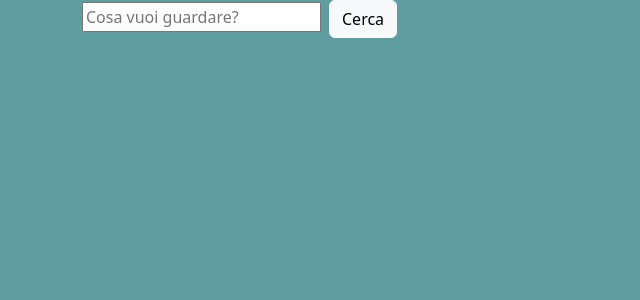
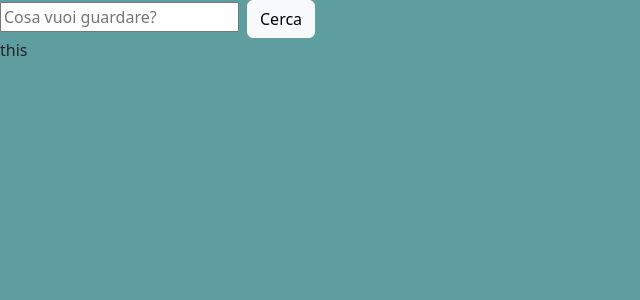
Before and after one commit to Danielateresa/vite-boolflix, a Vue app: page / in a window 1280 px wide. Shown: the top 300 px of the page, without its empty margins (0-640 px from the left). Built offline with nearby package versions, Linux system fonts and the light colour scheme.

Commit message:
Created Header and searchbox components

```diff
--- a/src/App.vue
+++ b/src/App.vue
@@ -1,24 +1,18 @@
 <script >
 import { store } from './store.js';
 import AppMain from './components/AppMain.vue';
+import AppHeader from './components/AppHeader.vue';
 export default {
   name: 'App',
   components: {
     AppMain,
+    AppHeader
   },
   data() {
     return {
       store
     }
-  },
-  /*methods: {
-    searchCaracters() {
-       console.log('search now');
-
-      console.log(this.store.query);
-    }
-  },*/
-
+  }
 }
 
 
@@ -26,7 +20,8 @@ export default {
 
 <template>
 
-  <AppMain @searchData="this.store.CallApi" />
+  <AppHeader />
+  <AppMain />
 
 </template>
 
--- /dev/null
+++ b/src/components/AppHeader.vue
@@ -0,0 +1,25 @@
+<script>
+import { store } from '../store.js';
+import SearchBox from './SearchBox.vue';
+export default {
+    name: 'AppHeader',
+    components: {
+        SearchBox,
+    },
+    data() {
+        return {
+            store
+        }
+    },
+
+}
+</script>
+
+<template>
+    <SearchBox @searchData="this.store.CallApi" />this
+
+</template>
+
+<style>
+
+</style>
--- a/src/components/AppMain.vue
+++ b/src/components/AppMain.vue
@@ -2,16 +2,11 @@
 import { store } from '../store.js';
 export default {
   name: 'AppMain',
-  emits: ['searchData'],
-  components: {
-
-  },
   data() {
     return {
       store
     }
   },
-
 }
 </script>
 
@@ -19,11 +14,6 @@ export default {
 
   <div class="container">
 
-    <!-- trasformare in componente SearchComponent-->
-    <input type="search" placeholder="Cosa vuoi guardare?" v-model="store.query">
-    <button type="submit" class="btn btn-light ms-2" @click="$emit('searchData')">Cerca</button>
-
-    <!-- trasformare in componente MovieList/MovieItem-->
     <div class="movie_box">
       <ul>
         <li :movie="movie" v-for="movie in store.movies">
@@ -43,7 +33,7 @@ export default {
               v-else="movie.original_language !== 'ja' && movie.original_language !== 'it' && movie.original_language !== 'en'"
               src="" alt="">
           </div>
-          <p>Voto: {{ Math.ceil(movie.vote_average / 2) }}</p>
+          <p>Voto: {{ Math.ceil(movie.vote_average / 2) }}</p><!-- v-for per stampare in n di stelle? -->
           <!-- /single movie-->
 
         </li>
--- /dev/null
+++ b/src/components/SearchBox.vue
@@ -0,0 +1,25 @@
+<script>
+import { store } from '../store.js';
+export default {
+    name: 'SearchBox',
+    emits: ['searchData'],
+    data() {
+        return {
+            store
+        }
+    },
+}
+</script>
+
+<template>
+    <div class="search_box">
+        <input type="search" placeholder="Cosa vuoi guardare?" v-model="store.query" @keyup.enter="$emit('searchData')">
+        <button type="submit" class="btn btn-light ms-2" @click="$emit('searchData')">Cerca</button>
+    </div>
+
+</template>
+
+
+<style>
+
+</style>
--- a/src/store.js
+++ b/src/store.js
@@ -11,11 +11,10 @@ export const store = reactive({
     CallApi() {
         //console.log('search now');
 
-        /*  console.log(this.store.query); */
+        //console.log(this.store.query); //
 
         const config = {
             method: 'get',
-            url: 'get',
             url: `https://api.themoviedb.org/3/search//multi?api_key=${store.api_key}&language=en-US&query=${store.query}&page=1&include_adult=falsehttps://api.themoviedb.org/3/search/tv?api_key=${store.api_key}&page=1&query=${store.query}&include_adult=false`,
             /*     url: `https://api.themoviedb.org/3/search/movie`, */
             /* params: {
```
